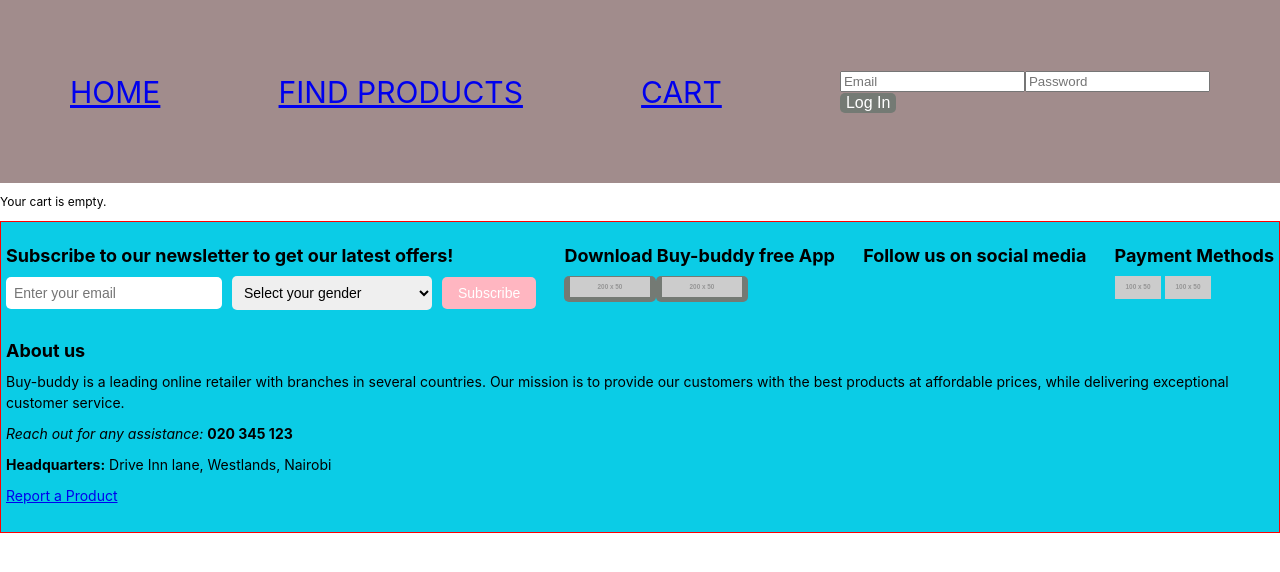
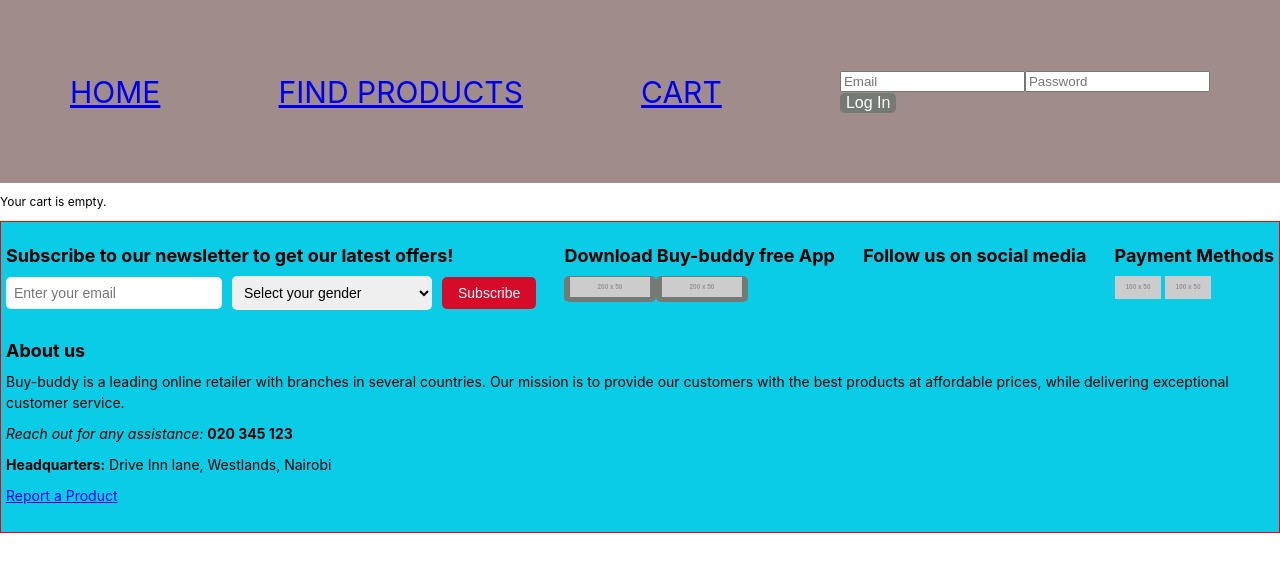
Before and after one commit to Vkerubo/buy-buddy-app, a React (Create React App) app: page /cart in a window 1280 px wide. Shown: the top 572 px of the page. Built offline with nearby package versions, Linux system fonts and the light colour scheme.

Commit message:
change style

```diff
--- a/src/Components/Footer.css
+++ b/src/Components/Footer.css
@@ -33,7 +33,7 @@
   padding: 8px 16px;
   border-radius: 5px;
   border: none;
-  background-color: #ffb6c1;
+  background-color: #d60a29;
   color: white;
   font-size: 14px;
   cursor: pointer;
@@ -43,7 +43,9 @@
   height: 20px;
 }
 
-.social-media a {
+.social-media img {
+  width: 5px;
+  margin-right: 10px;
   margin-right: 5px;
   color: #1b99c0;
   font-size: 20px;
```
